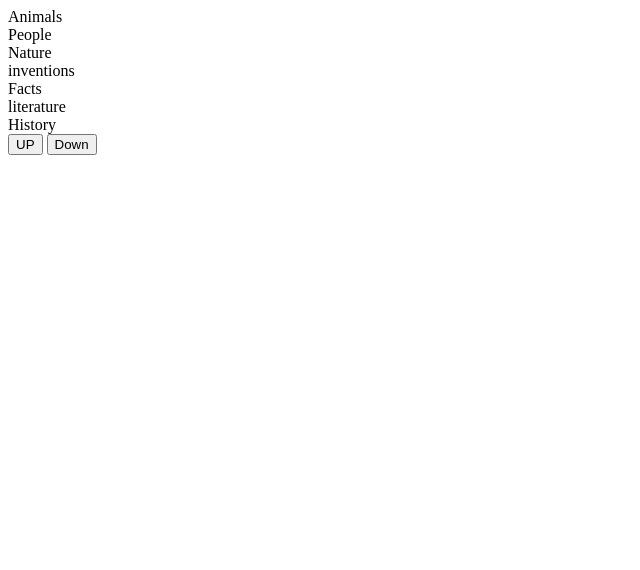
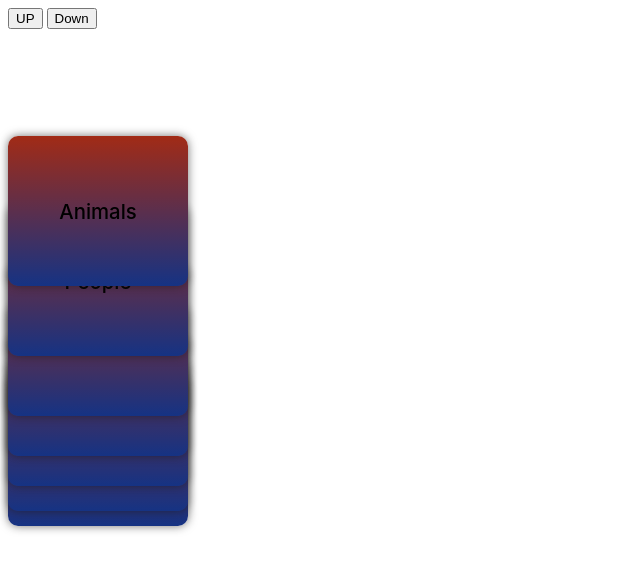
Before and after one commit to PANATARA/qwer, a plain HTML site: page index.html in a window 1280 px wide. Shown: the whole page, without its empty margins (0-640 px from the left). Drawn offline with Linux system fonts and the light colour scheme.

Commit message:
Update style.css

```diff
--- a/style.css
+++ b/style.css
@@ -1,20 +1,94 @@
-:root {
-  --var-bgcolor: #fff;
-  --var-fontcolor: #000;
+/* .section_item:hover{
+    transform: scale(0.9);
+    transition-duration: 0.3s;
+    box-shadow: none;
+  } */
+
+  .section {
+    display: flex;
+    flex-direction: column;
+    /* overflow-y: auto; */
+    height: 800px;
+    width: 200px;
+    /* overflow: hidden; */
+    position: fixed;
+    top: 17%;
+    margin-left: 0%;
+    transition: 1s;
+
+    }
+    .section_item {
+    display: flex;
+    justify-content: center;
+    align-items: center;
+    flex: 0 0 150px;
+    height: 200px;
+    font-size: 1.59vw;
+    font-family: -apple-system, BlinkMacSystemFont, "Segoe UI", Roboto, "Helvetica Neue", Arial, "Noto Sans", sans-serif, "Apple Color Emoji", "Segoe UI Emoji", "Segoe UI Symbol", "Noto Color Emoji";
+    font-weight: 500;
+    text-align: center;
+    border-radius: 10px;
+    margin-right: 20px;
+    transition: 0.5s;
+    background: linear-gradient(to top, hsl(224, 72%, 30%), hsl(9, 76%, 36%));
+    box-shadow: 0 0 10px rgba(26, 25, 25, 0.6);
+  }
+
+.item1{
+    z-index: +7;
+    margin-top: 0px;
+    /* scale: 1; */
+}
+.item2{
+    z-index: +6;
+    margin-top: -80px;
+    /* scale: 0.97; */
+}
+.item3{
+    z-index: +5;
+    margin-top: -90px;
+    /* scale: 0.94; */
+}
+.item4{
+    z-index: +4;
+    margin-top: -110px;
+    /* scale: 0.91; */
+}
+.item5{
+    z-index: +3;
+    margin-top: -120px;
+    /* scale: 0.88; */
+}
+.item6{
+    z-index: +2;
+    margin-top: -125px;
+    /* scale: 0.85; */
+}
+.item7{
+    z-index: +1;
+    margin-top: -135px;
+    /* scale: 0.82; */
 }
 
 
 
-<!-- Yandex.RTB R-A-2268186-1 --><div class=inpostad id=yandex_rtb_R-A-2268186-4-20></div>
 
 
 
-[dark] {
-  --var-bgcolor: #333;
-  --var-fontcolor: #eee;
-}
 
-body {
-  background-color: var(--var-bgcolor);
-  color: var(--var-fontcolor);
-}
+
+
+
+
+
+
+
+
+  .section::-webkit-scrollbar {
+    width: 0.5em;
+    background-color: transparent;
+  }
+
+  .section::-webkit-scrollbar-thumb {
+    background-color: transparent;
+  }
```
